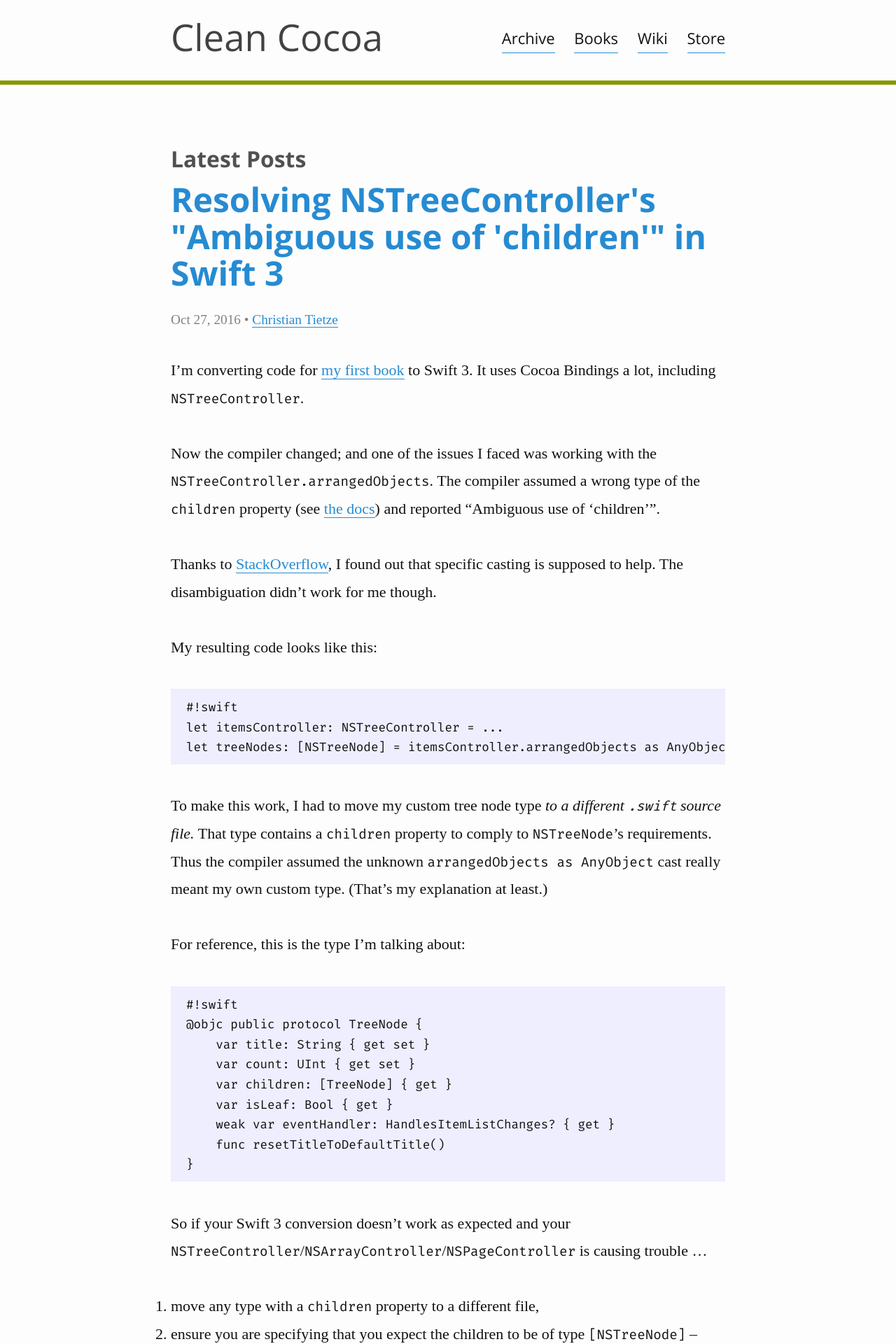
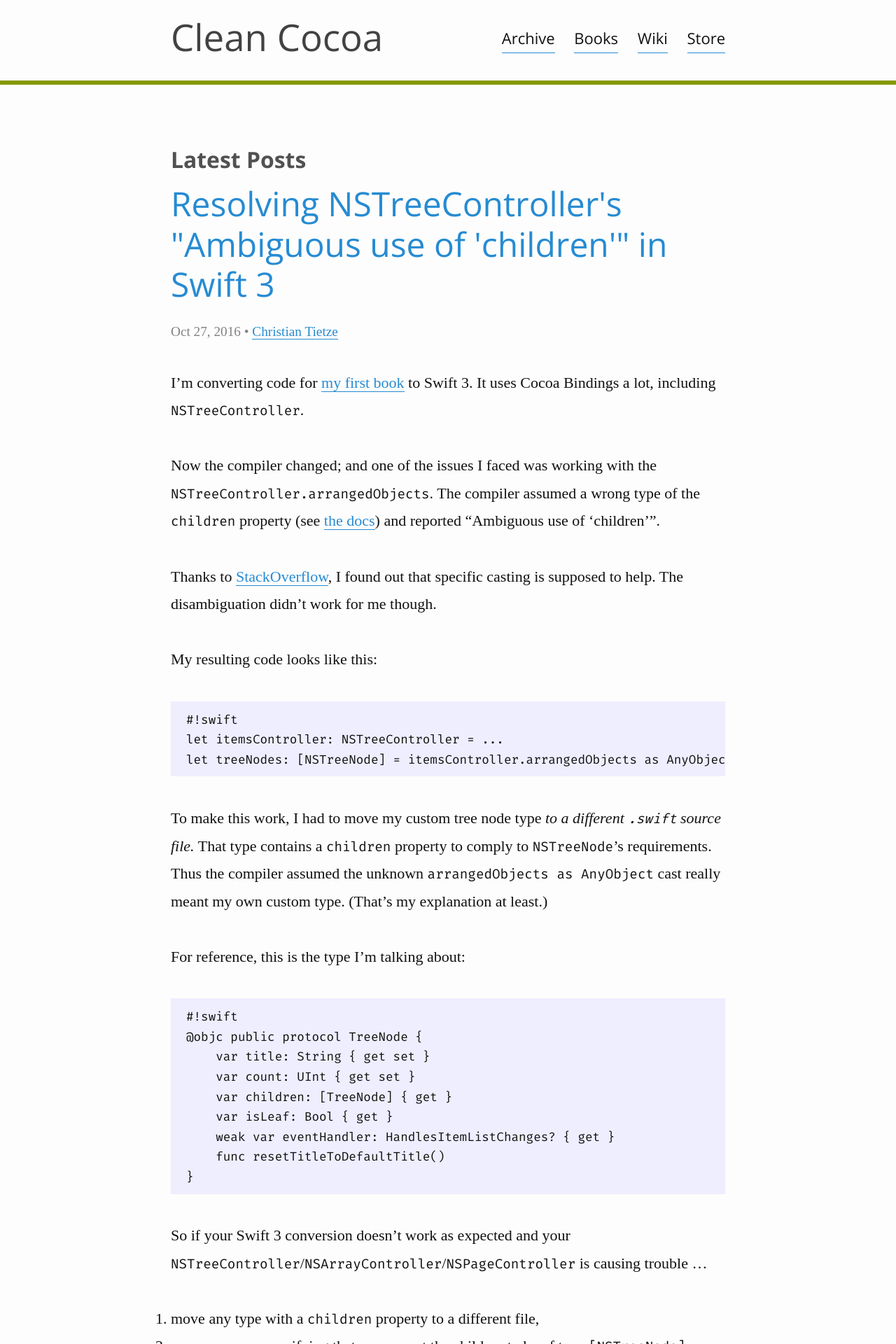
Before and after one commit to CleanCocoa/cleancocoa.github.io, a Jekyll site: the page built from index.html, in a window 1280 px wide. Shown: the top 1920 px of the page at 70% size. Built offline with Jekyll 4.4.1, drawn with Linux system fonts in a browser that asks for light colours; some web fonts are replaced.

Commit message:
adjust heading sizes to fit on mobile

```diff
--- a/_includes/post.html
+++ b/_includes/post.html
@@ -3,7 +3,7 @@
 <article class="post post--index" itemscope itemtype="http://schema.org/BlogPosting">
 
   <header class="post__header">
-    <h1 class="post__title" itemprop="name headline">
+    <h1 class="post__title post__title--overview" itemprop="name headline">
       <a class="post-link post-link--title" href="{{ page.url | prepend: site.baseurl }}">{{ page.title }}</a>
     </h1>
     <ul class="post__meta">
--- a/_layouts/post.html
+++ b/_layouts/post.html
@@ -4,7 +4,7 @@
 <article class="post" itemscope itemtype="http://schema.org/BlogPosting">
 
   <header class="post__header">
-    <h2 id="top" class="post__title" itemprop="name headline">{{ page.title }}</h2>
+    <h1 id="top" class="post__title" itemprop="name headline">{{ page.title }}</h1>
     <ul class="post__meta">
       <li class="post__meta-item"><time datetime="{{ page.date | date_to_xmlschema }}" itemprop="datePublished">{{ page.date | date: "%b %-d, %Y" }}</time></li>
 
--- a/_sass/_base.scss
+++ b/_sass/_base.scss
@@ -15,6 +15,9 @@
  */
 body {
     font: $base-font-weight #{$base-font-size}/#{$base-line-height} $base-font-family;
+    @include below_breakpoint() {
+      font-size: $base-font-size * 0.8;
+    }
     color: $text-color;
     background-color: $background-color;
     -webkit-text-size-adjust: 100%;
@@ -89,10 +92,36 @@
   font-weight: bold;
 }
 
-h1 { font-size: 218%; line-height: 1.1em; margin-bottom: 0.45em; color: lighten($text-color, 25%); }
-h2 { font-size: 164%; line-height: 1.3em; margin-bottom: 0.3em; color: lighten($text-color, 20%); }
-h3, .page-heading { font-size: 145%; }
-h4, h5, h6 { font-size: 118%; }
+h1 {
+  font-size: 180%;
+  @include above_breakpoint() {
+    font-size: 218%;
+  }
+  line-height: 1.2em;
+  margin-bottom: 0.45em;
+  color: lighten($text-color, 25%);
+}
+h2 {
+  font-size: 145%;
+  @include above_breakpoint() {
+    font-size: 164%;
+  }
+  line-height: 1.3em;
+  margin-bottom: 0.3em;
+  color: lighten($text-color, 20%);
+}
+h3, .page-heading {
+  font-size: 118%;
+  @include above_breakpoint() {
+    font-size: 145%;
+  }
+}
+h4, h5, h6 {
+  font-size: 100%;
+  @include above_breakpoint() {
+    font-size: 118%;
+  }
+}
 
 
 
--- a/_sass/_layout.scss
+++ b/_sass/_layout.scss
@@ -195,6 +195,8 @@
 
 }
 
+.post__title {}
+.post__title--overview { font-weight: normal; }
 .post--index { margin-bottom: 6em; }
 
 .post__meta {
```
